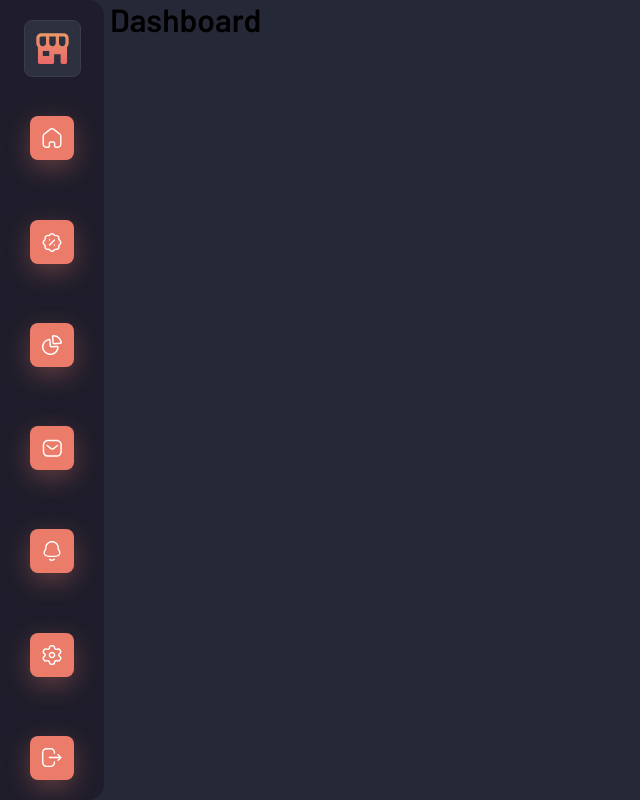
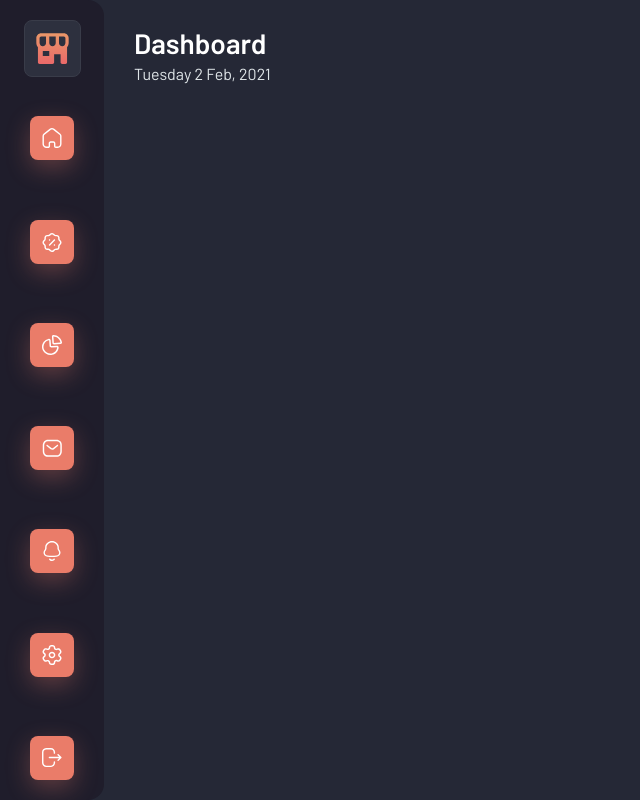
Before and after one commit to JAHONGIR95/Food_project, a React (Create React App) app: page /dashboard in a window 1280 px wide. Shown: the whole page, without its empty margins (0-640 px from the left). Built offline with nearby package versions, Linux system fonts and the light colour scheme.

Commit message:
statistics card is developing started

```diff
--- a/src/Pages/Dashboard.js
+++ b/src/Pages/Dashboard.js
@@ -1,9 +1,17 @@
+import Header from '../Containers/Header/Header';
+
 import './Pages.scss';
 
 const Dashboard = () => {
     return (
         <div className="dashboard">
-            <h1>Dashboard</h1>
+            <div className="dashboard-left">
+                <Header headerName="Dashboard" headerDate="Tuesday 2 Feb, 2021"/>
+
+            </div>
+            <div className="dashboard-right">
+
+            </div>
         </div>
     )
 }
--- a/src/Pages/Pages.scss
+++ b/src/Pages/Pages.scss
@@ -272,4 +272,5 @@
 .dashboard{
     width: 100%;
     height: 100vh;
+    padding: 24px 24px 24px 44px;
 }
```
Also changed, not shown: src/Components/StatisticsCard/StatisticsCard.js (added, +7 -0 lines), src/Components/StatisticsCard/StatisticsCard.scss (added).
